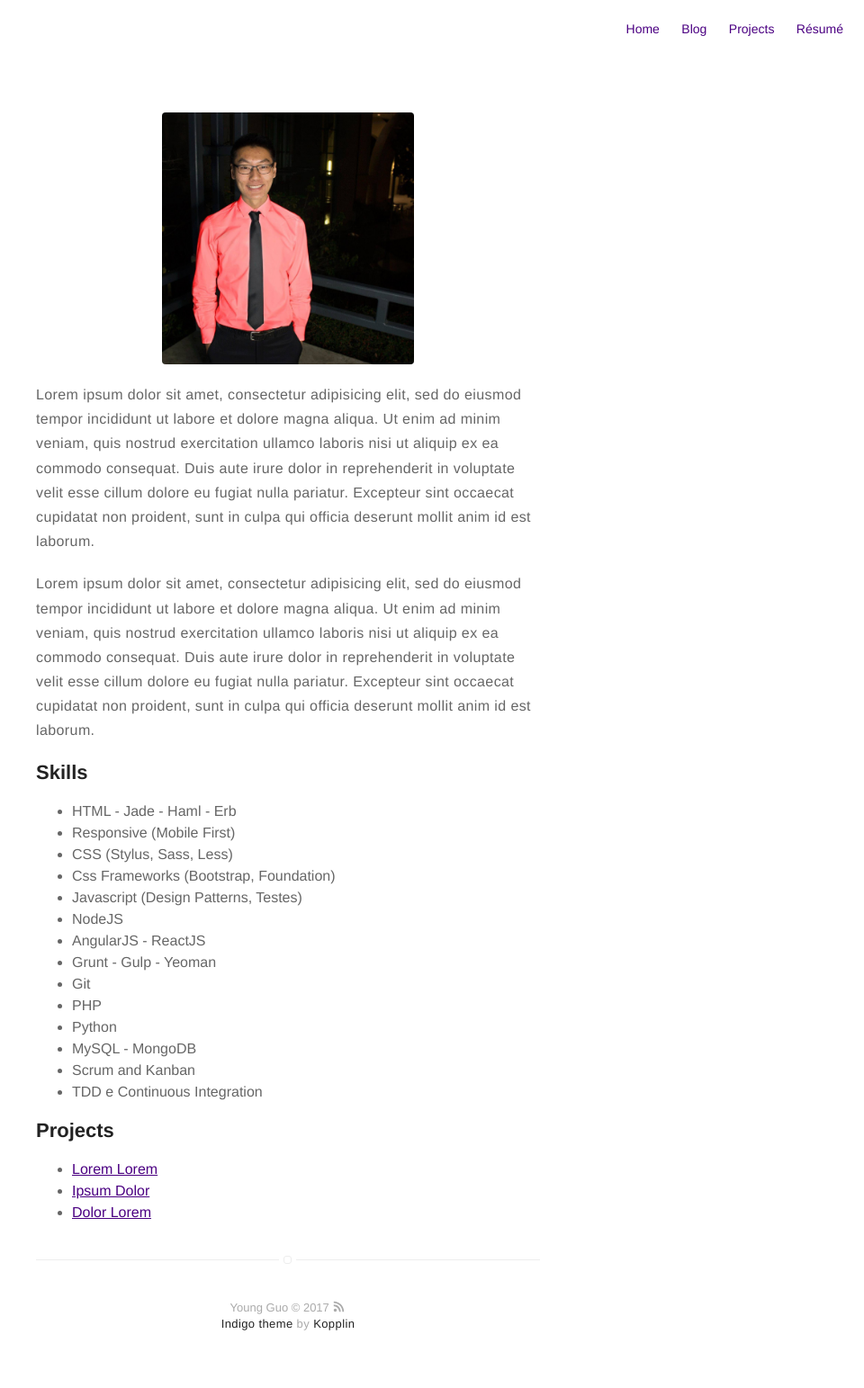
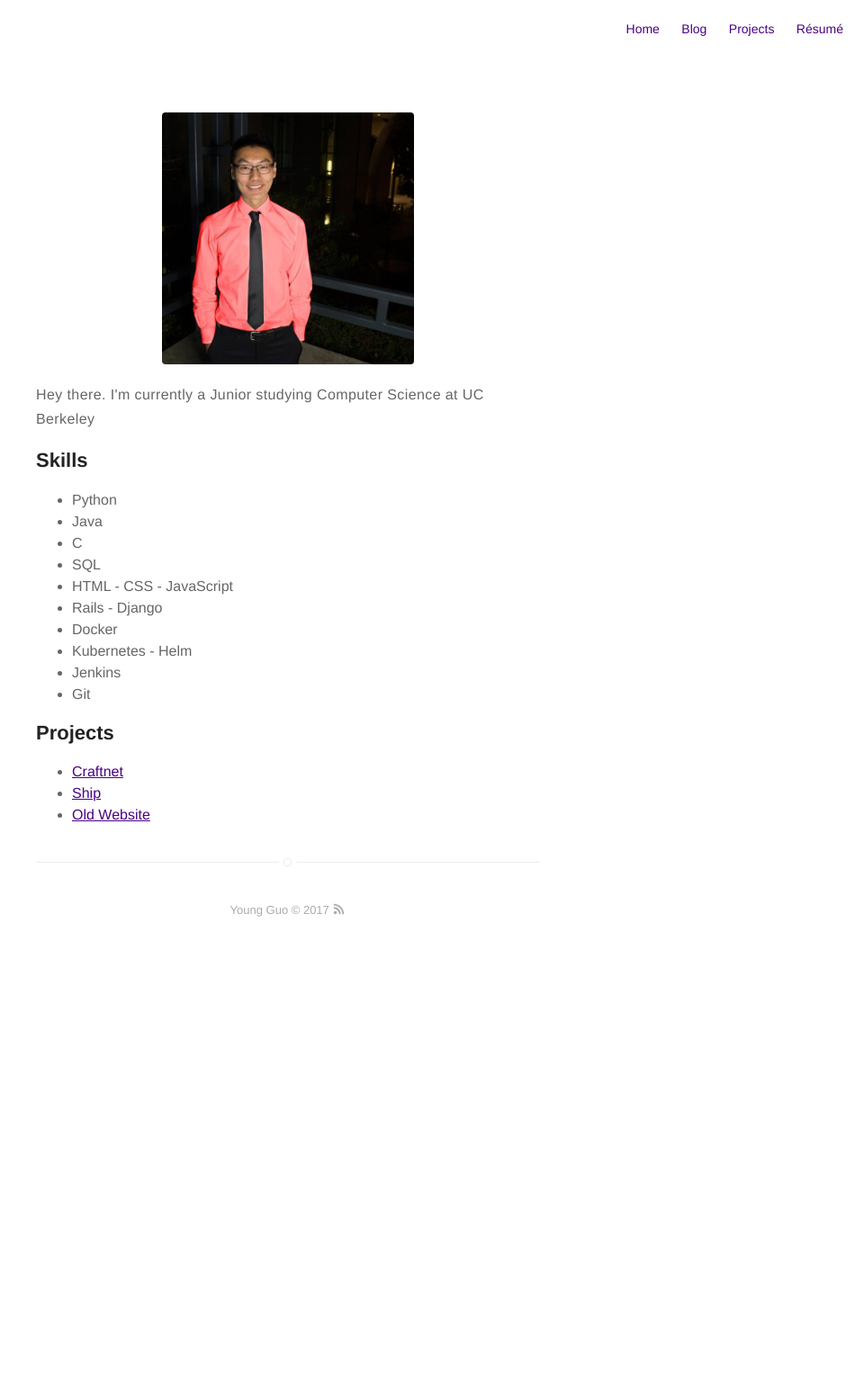
Before and after one commit to OldGuo/oldguo.github.io, a Jekyll site: the page built from about.md, in a window 1280 px wide. Shown: the whole page at 90% size, without its empty margins (320-1280 px from the left). Built offline with Jekyll 4.4.1, drawn with Linux system fonts in a browser that asks for light colours; after the commit the page ends 1059 px from its top, so only the background shows below that.

Commit message:
More personlization

```diff
--- a/_includes/footer.html
+++ b/_includes/footer.html
@@ -1,7 +1,3 @@
 <footer class="footer-main">
     {{ site.name }} © {{ site.time | date: '%Y' }} <a class="link" href="{{ site.url }}/feed.xml" target="_blank"><svg class="icon icon-rss"><use xlink:href="#icon-rss"></use></svg></a>
-
-    <p class="extra">
-        <a class="link" href="https://github.com/sergiokopplin/indigo">Indigo theme</a> by <a class="link" href="https://github.com/sergiokopplin/indigo">Kopplin</a>
-    </p>
 </footer>
--- a/about.md
+++ b/about.md
@@ -4,43 +4,27 @@ layout: page
 ---
 ![Profile Image]({{ site.url }}/{{ site.picture }})
 
-<p>Lorem ipsum dolor sit amet, consectetur adipisicing elit, sed do eiusmod
-tempor incididunt ut labore et dolore magna aliqua. Ut enim ad minim veniam,
-quis nostrud exercitation ullamco laboris nisi ut aliquip ex ea commodo
-consequat. Duis aute irure dolor in reprehenderit in voluptate velit esse
-cillum dolore eu fugiat nulla pariatur. Excepteur sint occaecat cupidatat non
-proident, sunt in culpa qui officia deserunt mollit anim id est laborum.</p>
-
-<p>Lorem ipsum dolor sit amet, consectetur adipisicing elit, sed do eiusmod
-tempor incididunt ut labore et dolore magna aliqua. Ut enim ad minim veniam,
-quis nostrud exercitation ullamco laboris nisi ut aliquip ex ea commodo
-consequat. Duis aute irure dolor in reprehenderit in voluptate velit esse
-cillum dolore eu fugiat nulla pariatur. Excepteur sint occaecat cupidatat non
-proident, sunt in culpa qui officia deserunt mollit anim id est laborum.</p>
+<p>Hey there. I'm currently a Junior studying Computer Science at UC Berkeley</p>
 
 <h2>Skills</h2>
 
 <ul class="skill-list">
-	<li>HTML - Jade - Haml - Erb</li>
-	<li>Responsive (Mobile First)</li>
-	<li>CSS (Stylus, Sass, Less)</li>
-	<li>Css Frameworks (Bootstrap, Foundation)</li>
-	<li>Javascript (Design Patterns, Testes)</li>
-	<li>NodeJS</li>
-	<li>AngularJS - ReactJS</li>
-	<li>Grunt - Gulp - Yeoman</li>
+	<li>Python</li>
+  <li>Java</li>
+  <li>C</li>
+	<li>SQL</li>
+	<li>HTML - CSS - JavaScript</li>
+  <li>Rails - Django</li>
+  <li>Docker</li>
+  <li>Kubernetes - Helm</li>
+  <li>Jenkins</li>
 	<li>Git</li>
-	<li>PHP</li>
-	<li>Python</li>
-	<li>MySQL - MongoDB</li>
-	<li>Scrum and Kanban</li>
-	<li>TDD e Continuous Integration</li>
 </ul>
 
 <h2>Projects</h2>
 
 <ul>
-	<li><a href="https://github.com/">Lorem Lorem</a></li>
-	<li><a href="https://github.com/">Ipsum Dolor</a></li>
-	<li><a href="https://github.com/">Dolor Lorem</a></li>
+	<li><a href="https://githuk.com/">Craftnet</a></li>
+  <li><a href="https://github.com/">Ship</a></li>
+	<li><a href="https://github.com/">Old Website</a></li>
 </ul>
```
Also changed, not shown: _posts/2015-02-24-markdown-extra-components.markdown (deleted, +0 -197 lines), _posts/2016-01-23-indigo-jekyll-theme.markdown (deleted, +0 -35 lines), _posts/2016-02-24-markdown-common-elements.markdown (deleted, +0 -220 lines), assets/images/james.jpg (deleted), assets/images/jekyll-logo-light-solid.png (deleted), assets/images/markdown.jpg (deleted), assets/images/profile.jpg (deleted), assets/screen-shot.png (deleted).
